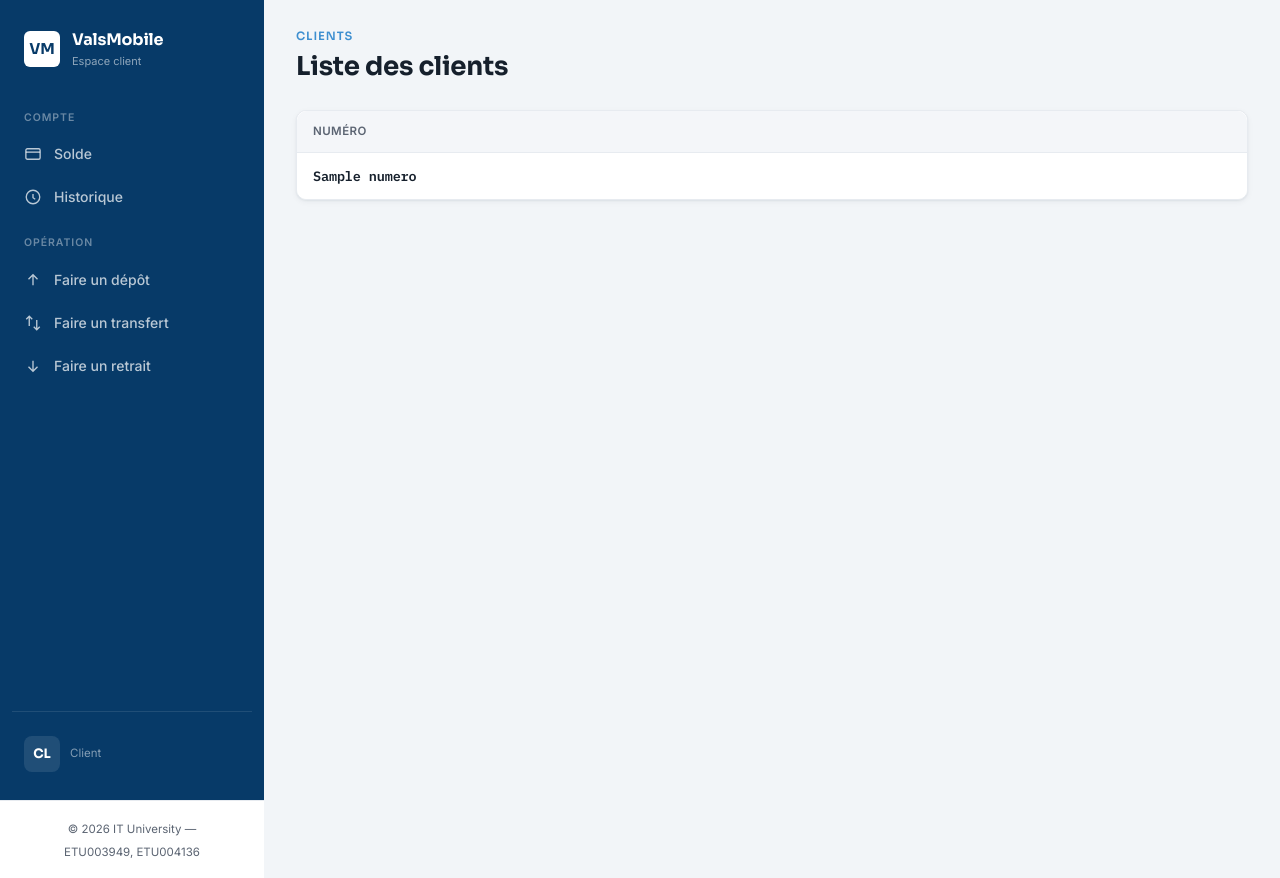
After one commit to Hlee2705/mobile_money, a CodeIgniter 4 app: the page made by app/Views/client/listeClients.php in a window 1280 px wide. The commit adds this page. Run offline with PHP 8.4 and a stand-in for CodeIgniter, Linux system fonts and the light colour scheme; the template is opened without the code that fills it: most values are stand-ins (such as "Sample title", 1, 10 or a date in 2020); data that the repository does not hold is empty; some libraries are stand-ins or nearby versions.

Commit message:
liste des clients

```diff
--- a/app/Config/Routes.php
+++ b/app/Config/Routes.php
@@ -52,6 +52,12 @@ $routes->group('', function ($routes) {
     // Compte
     $routes->get('/solde', 'CompteController::solde');
 
+    // liste des clients
+    $routes->get(
+        '/clients',
+        'CompteController::listeClients'
+    );
+
     // Logout
     $routes->get('/logout', 'AuthController::logout');
 });
--- /dev/null
+++ b/app/Views/client/listeClients.php
@@ -0,0 +1,35 @@
+<?= $this->include('includes/header') ?>
+
+<div style="margin-bottom: var(--space-6);">
+    <span class="eyebrow">
+        Clients
+    </span>
+    <h1>
+        Liste des clients
+    </h1>
+</div>
+
+<div class="card">
+    <div class="table-wrap" style="border:none;">
+        <table class="table">
+            <thead>
+                <tr>
+                    <th>
+                        Numéro
+                    </th>
+                </tr>
+            </thead>
+            <tbody>
+                <?php foreach ($clients as $client): ?>
+                    <tr>
+                        <td class="cell-primary mono">
+                            <?= esc($client['numero']) ?>
+                        </td>
+                    </tr>
+                <?php endforeach; ?>
+            </tbody>
+        </table>
+    </div>
+</div>
+
+<?= $this->include('includes/footer') ?>
--- a/app/Views/includes/header.php
+++ b/app/Views/includes/header.php
@@ -74,7 +74,7 @@
 
         <div class="nav-section-label">Compte</div>
         <?php if ($isOperateur): ?>
-          <a class="nav-link <?= $active === 'compte-clients' ? 'is-active' : '' ?>" href="<?= base_url('compte/clients') ?>">
+          <a class="nav-link <?= $active === 'compte-clients' ? 'is-active' : '' ?>" href="<?= base_url('clients') ?>">
             <svg class="icon" viewBox="0 0 24 24" fill="none" stroke="currentColor" stroke-width="1.8">
               <circle cx="12" cy="8" r="3.2" />
               <path d="M5 20c0-3.9 3.1-6.5 7-6.5s7 2.6 7 6.5" />
```
Also changed, not shown: app/Controllers/CompteController.php (+13 -0 lines), app/Services/CompteService.php (+18 -3 lines).
